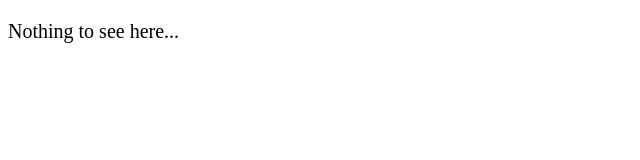
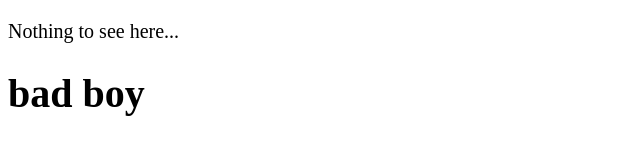
Before and after one commit to Maneboy1238/Demo, a plain HTML site: page index.html in a window 1280 px wide. Shown: the whole page, without its empty margins (0-640 px from the left). Drawn offline with Linux system fonts and the light colour scheme.

Commit message:
update index.html

```diff
--- a/index.html
+++ b/index.html
@@ -17,6 +17,7 @@
 <body>
   <p>Nothing to see here...</p>
   <!-- Project -->
+  <h1>bad boy</h1>
   <script src="main.js"></script>
 </body>
 </html>
```
